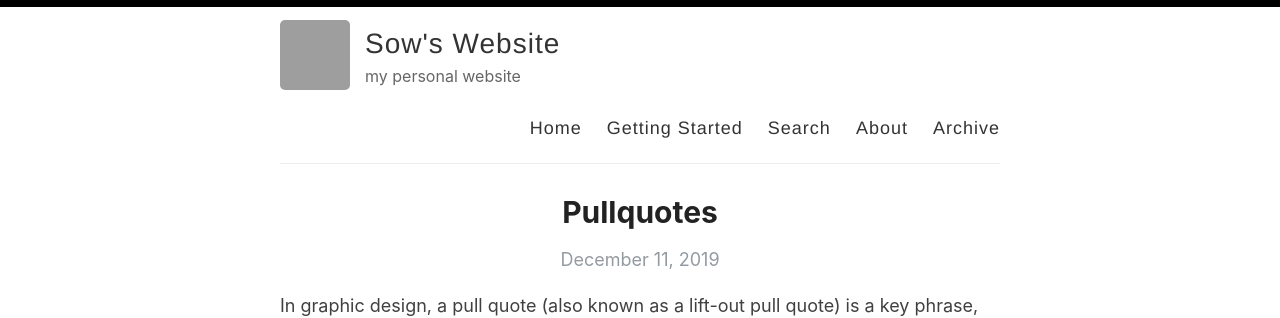
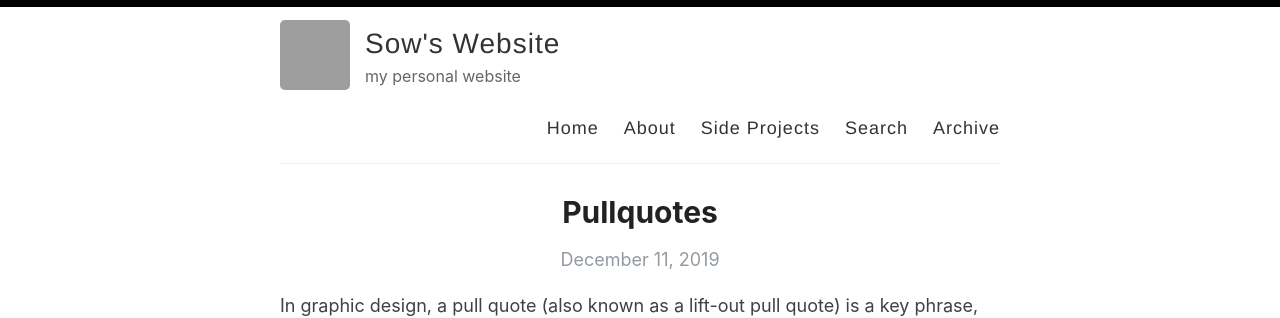
Before and after one commit to sow451/blog, a Jekyll site: the page built from index.html, in a window 1280 px wide and 900 px high, cut to the strip 0-318 px from the top of the window. Built offline with Jekyll 4.4.1, drawn with Linux system fonts in a browser that asks for light colours; the list of posts is cut into pages by our own code; grey boxes are pictures that could not be loaded.

Commit message:
Update default.html

```diff
--- a/_layouts/default.html
+++ b/_layouts/default.html
@@ -29,9 +29,9 @@
 
             <nav>
               <a href="{{ site.baseurl }}/">Home</a>
-              <a href="{{ site.baseurl }}/getting-started">Getting Started</a>
+              <a href="{{ site.baseurl }}/about">About</a>
+              <a href="{{ site.baseurl }}/side-projects">Side Projects</a>
               <a href="{{ site.baseurl }}/search">Search</a>
-              <a href="{{ site.baseurl }}/about">About</a>
               <a href="{{ site.baseurl }}/archive">Archive</a>
             </nav>
           </header>
```
